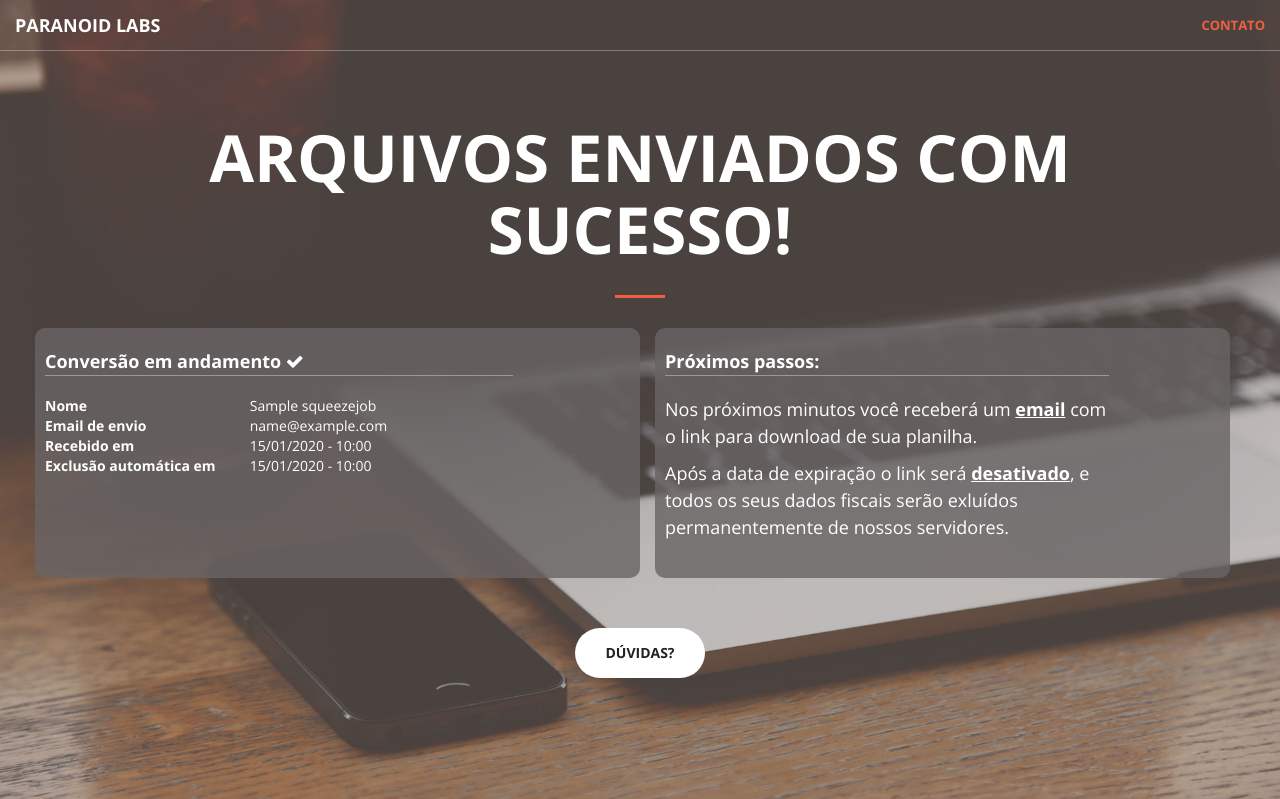
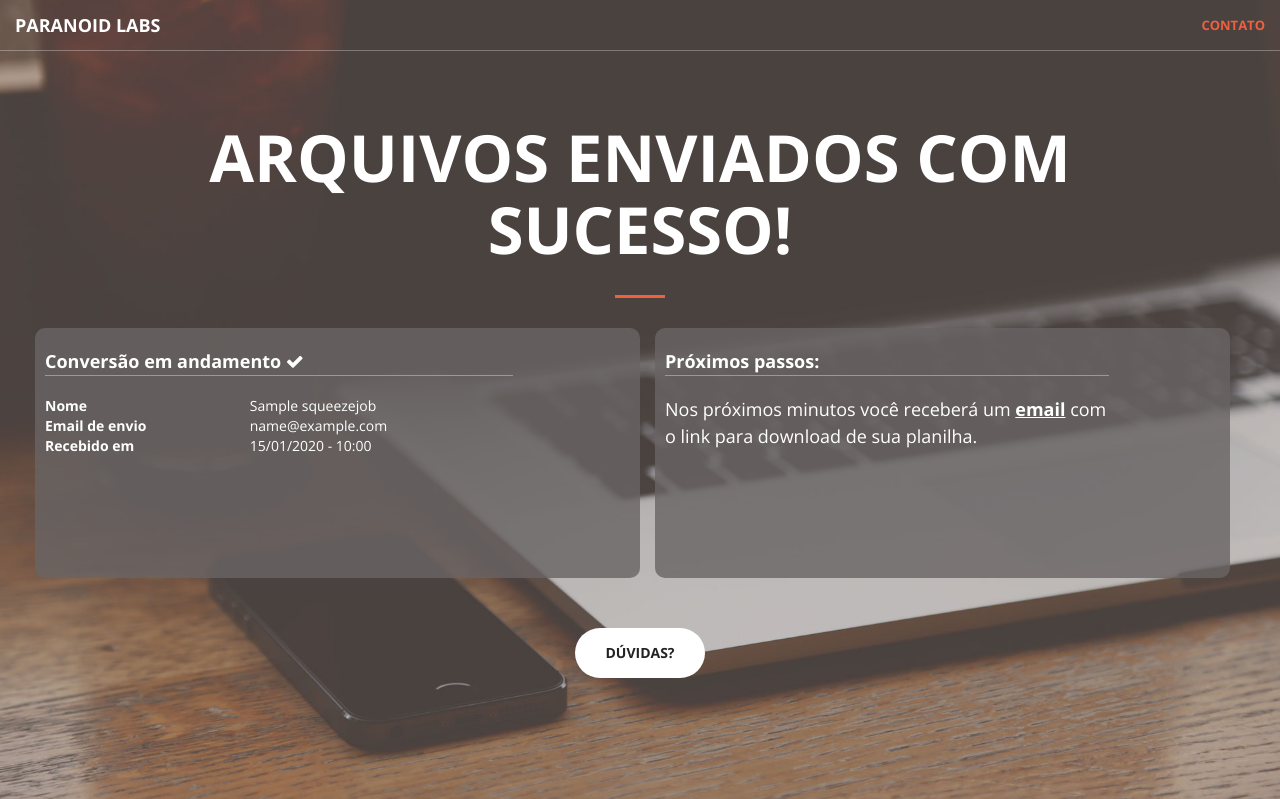
Before and after one commit to tilacog/paranoid, a Django app: template squeeze/templates/success.html in a window 1280 px wide. Shown: the top 799 px of the page. Run offline with Django 3.2, Linux system fonts and the light colour scheme; the template is opened without the code that fills it: most values are stand-ins (such as "Sample title", 1, 10 or a date in 2020); data that the repository does not hold is empty; parts of the project's set-up code (start-up, migrations or seed data) failed here and were passed over; some libraries are stand-ins or nearby versions.

Commit message:
Remove text about auto exclusion

```diff
--- a/squeeze/templates/success.html
+++ b/squeeze/templates/success.html
@@ -17,9 +17,6 @@
 
       <dt>Recebido em </dt>
       <dd>{{ squeezejob.created_at|date:"d/m/Y - H:i"}}</dd>
-
-      <dt>Exclusão automática em</dt>
-      <dd>{{ squeezejob.expires_at|date:"d/m/Y - H:i"}}</dd>
     </dl>
   </div>
 </div>
@@ -28,6 +25,5 @@
   <div class="job-info">
     <p class="schedule-info">Próximos passos:</p>
     <p class="explainer">Nos próximos minutos você receberá um <em>email</em> com o link para download de sua planilha.</p>
-    <p class="explainer">Após a data de expiração o link será <em>desativado</em>, e todos os seus dados fiscais serão exluídos permanentemente de nossos servidores.</p>
 </div>
 {% endblock %}
```
